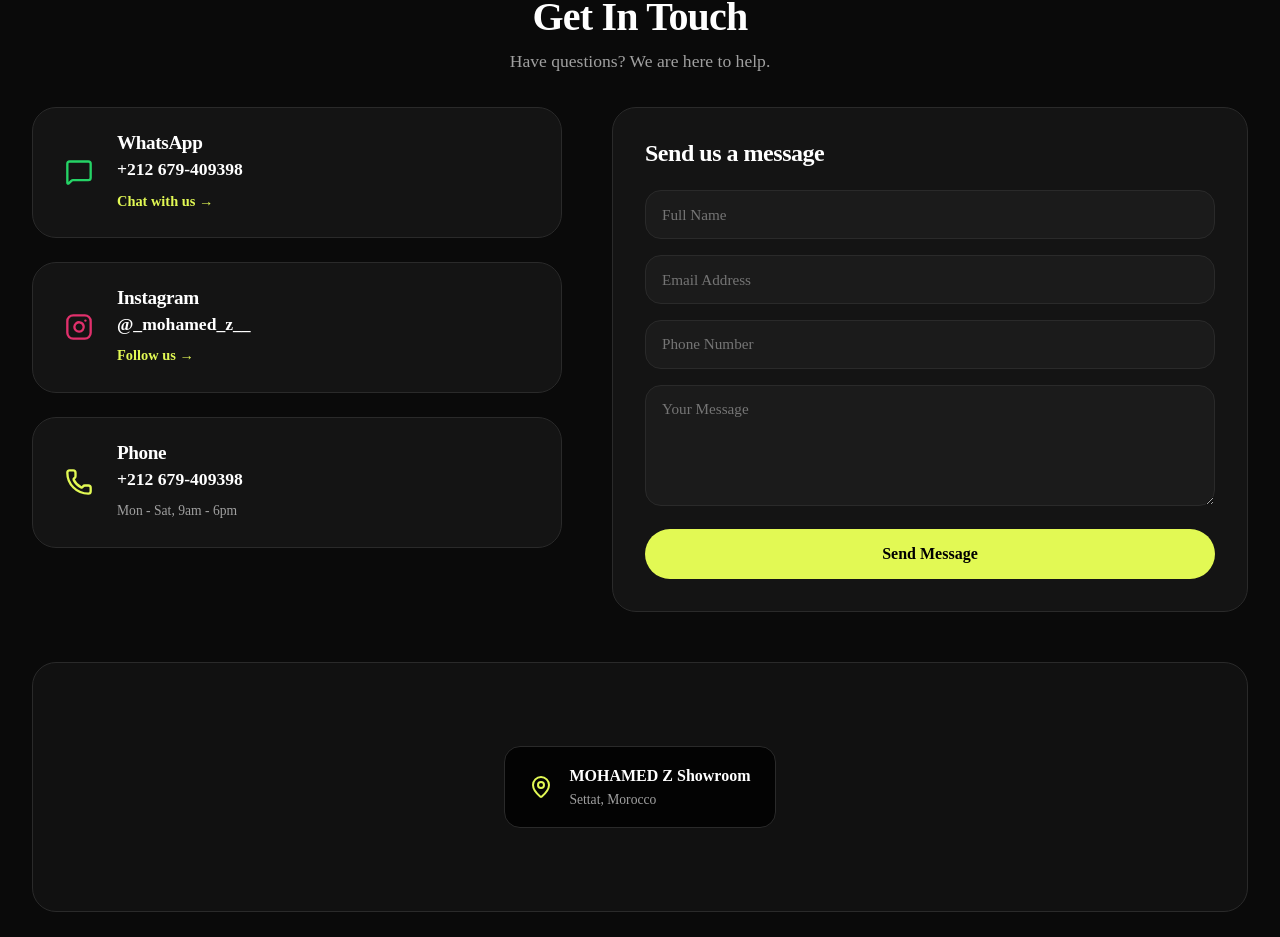
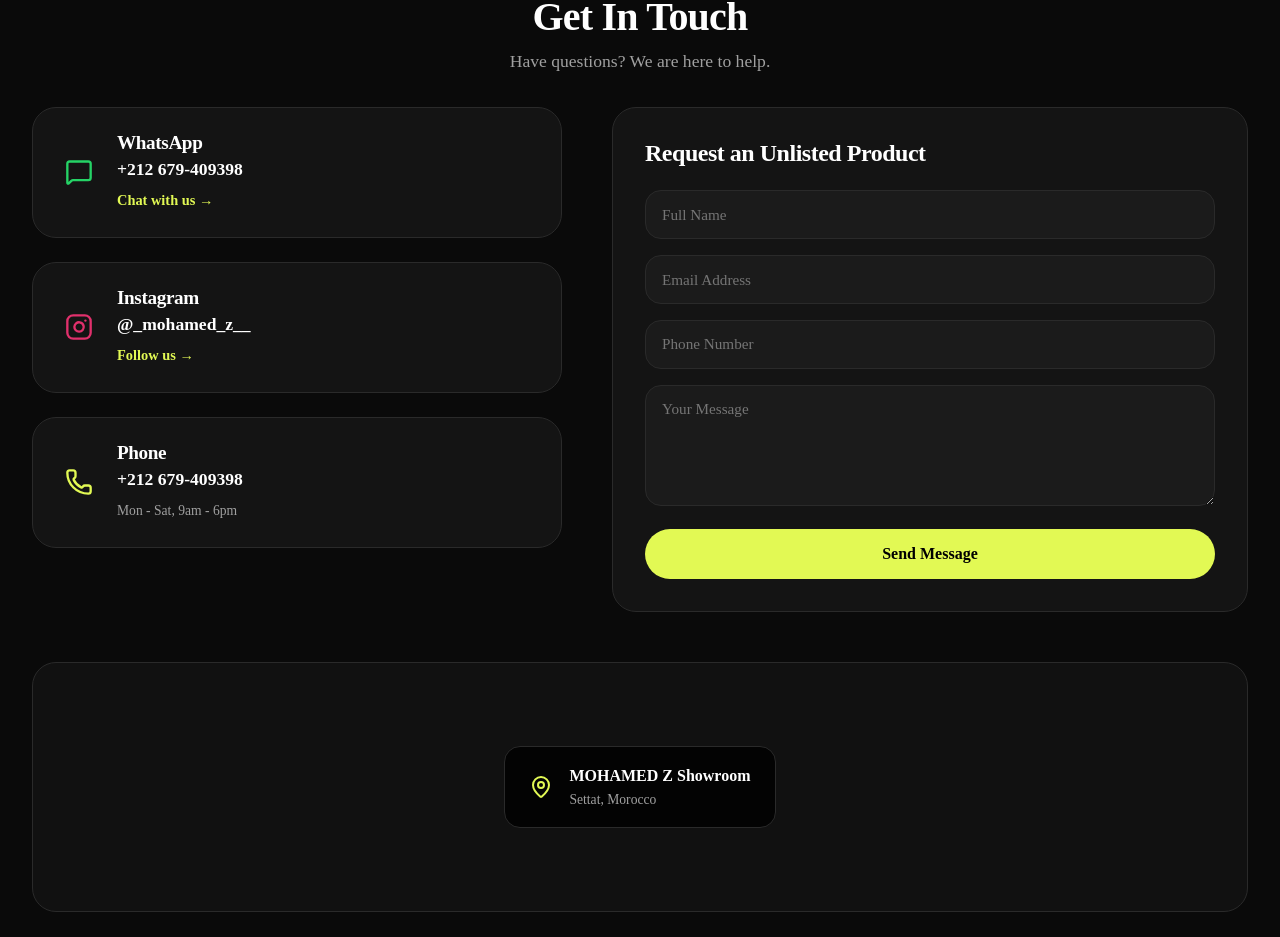
Before and after one commit to hhhhohyhu-dot/scootsale.ma, a Next.js app: page / in a window 1280 px wide. Shown: the part 8247-9184 px from the top of the page. Built offline with nearby package versions, Linux system fonts and the light colour scheme.

Commit message:
feat: update contact form title to 'Request an Unlisted Product' in all languages

```diff
--- a/data/translations.js
+++ b/data/translations.js
@@ -27,7 +27,7 @@ export const translations = {
     contact_wa: "Chat with us",
     contact_ig: "Follow us",
     contact_phone: "Mon - Sat, 9am - 6pm",
-    contact_form_title: "Send us a message",
+    contact_form_title: "Request an Unlisted Product",
     form_name: "Full Name",
     form_email: "Email Address",
     form_phone: "Phone Number",
@@ -101,7 +101,7 @@ export const translations = {
     contact_wa: "Discuter avec nous",
     contact_ig: "Suivez-nous",
     contact_phone: "Lun - Sam, 9h - 18h",
-    contact_form_title: "Envoyez-nous un message",
+    contact_form_title: "Demander un produit non disponible",
     form_name: "Nom Complet",
     form_email: "Adresse Email",
     form_phone: "Numéro de Téléphone",
@@ -175,7 +175,7 @@ export const translations = {
     contact_wa: "دردش معنا",
     contact_ig: "تابعنا",
     contact_phone: "الاثنين - السبت، 9ص - 6م",
-    contact_form_title: "أرسل لنا رسالة",
+    contact_form_title: "طلب منتج غير موجود",
     form_name: "الاسم الكامل",
     form_email: "البريد الإلكتروني",
     form_phone: "رقم الهاتف",
```
